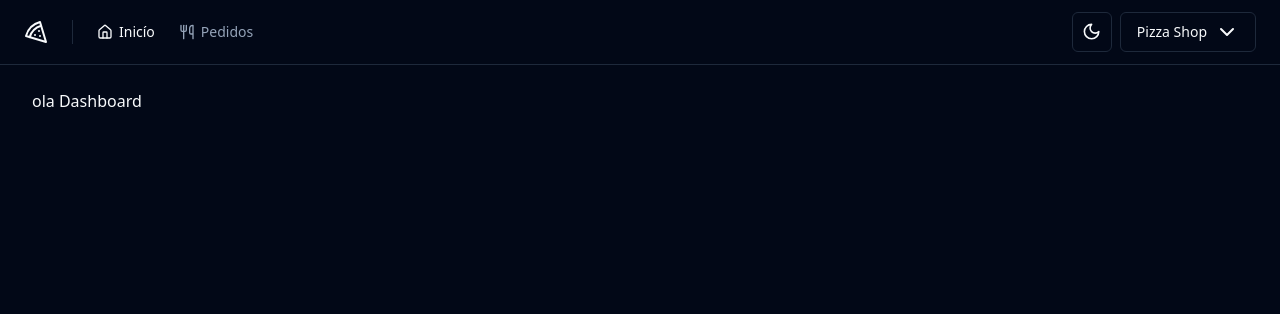
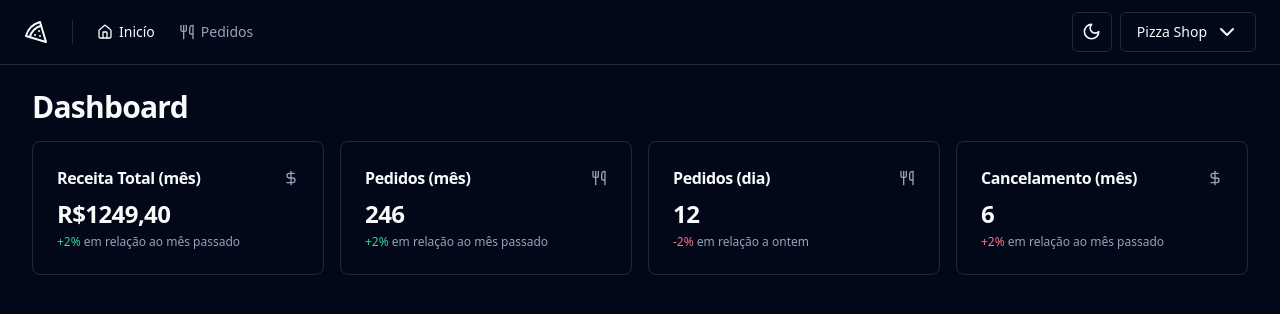
Before and after one commit to fel1pe-r-s/pizzashop, a React (Vite) app: page / in a window 1280 px wide. Shown: the top 314 px of the page. Built offline with nearby package versions, Linux system fonts and the light colour scheme.

Commit message:
cards metics orders

```diff
--- /dev/null
+++ b/src/components/ui/card.tsx
@@ -0,0 +1,79 @@
+import * as React from "react"
+
+import { cn } from "@/lib/utils"
+
+const Card = React.forwardRef<
+  HTMLDivElement,
+  React.HTMLAttributes<HTMLDivElement>
+>(({ className, ...props }, ref) => (
+  <div
+    ref={ref}
+    className={cn(
+      "rounded-lg border bg-card text-card-foreground shadow-sm",
+      className
+    )}
+    {...props}
+  />
+))
+Card.displayName = "Card"
+
+const CardHeader = React.forwardRef<
+  HTMLDivElement,
+  React.HTMLAttributes<HTMLDivElement>
+>(({ className, ...props }, ref) => (
+  <div
+    ref={ref}
+    className={cn("flex flex-col space-y-1.5 p-6", className)}
+    {...props}
+  />
+))
+CardHeader.displayName = "CardHeader"
+
+const CardTitle = React.forwardRef<
+  HTMLParagraphElement,
+  React.HTMLAttributes<HTMLHeadingElement>
+>(({ className, ...props }, ref) => (
+  <h3
+    ref={ref}
+    className={cn(
+      "text-2xl font-semibold leading-none tracking-tight",
+      className
+    )}
+    {...props}
+  />
+))
+CardTitle.displayName = "CardTitle"
+
+const CardDescription = React.forwardRef<
+  HTMLParagraphElement,
+  React.HTMLAttributes<HTMLParagraphElement>
+>(({ className, ...props }, ref) => (
+  <p
+    ref={ref}
+    className={cn("text-sm text-muted-foreground", className)}
+    {...props}
+  />
+))
+CardDescription.displayName = "CardDescription"
+
+const CardContent = React.forwardRef<
+  HTMLDivElement,
+  React.HTMLAttributes<HTMLDivElement>
+>(({ className, ...props }, ref) => (
+  <div ref={ref} className={cn("p-6 pt-0", className)} {...props} />
+))
+CardContent.displayName = "CardContent"
+
+const CardFooter = React.forwardRef<
+  HTMLDivElement,
+  React.HTMLAttributes<HTMLDivElement>
+>(({ className, ...props }, ref) => (
+  <div
+    ref={ref}
+    className={cn("flex items-center p-6 pt-0", className)}
+    {...props}
+  />
+))
+CardFooter.displayName = "CardFooter"
+
+export { Card, CardHeader, CardFooter, CardTitle, CardDescription, CardContent }
--- /dev/null
+++ b/src/pages/app/dasboard/dashboard.tsx
@@ -0,0 +1,24 @@
+
+import { Helmet } from "react-helmet-async";
+import { MonthRevenueCard } from "./month-revenue-card";
+import { MonthOrdersAmountCard } from "./month-orders-amount-card";
+import { DayOrdersAmountCard } from "./day-orders-amount-card";
+import { MonthCanceledOrdersAmountCard } from "./month-orders-canceled-amount-card";
+
+export function Dashboard() {
+    return (
+        <>
+            <Helmet title="Dashboard" />
+
+            <div className="flex flex-col gap-4">
+                <h1 className="text-3xl font-bold tracking-tight">Dashboard</h1>
+                <div className="grid grid-cols-4 gap-4">
+                    <MonthRevenueCard />
+                    <MonthOrdersAmountCard />
+                    <DayOrdersAmountCard />
+                    <MonthCanceledOrdersAmountCard />
+                </div>
+            </div>
+        </>
+    );
+}
--- /dev/null
+++ b/src/pages/app/dasboard/day-orders-amount-card.tsx
@@ -0,0 +1,26 @@
+import { Card, CardContent, CardHeader, CardTitle } from "@/components/ui/card";
+import { Utensils } from "lucide-react";
+export function DayOrdersAmountCard() {
+    return (
+        <Card>
+            <CardHeader className="flex-row space-y-0 items-center justify-between pb-2">
+                <CardTitle className="text-base font-semibold">
+                    Pedidos (dia)
+                </CardTitle>
+                <Utensils className="h-4 w-4 text-muted-foreground" />
+            </CardHeader>
+            <CardContent className="space-y-1">
+                <span className="text-2xl font-bold tracking-tight">
+                    {" "}
+                    12
+                </span>
+                <p className="text-xs text-muted-foreground">
+                    <span className="text-rose-500 dark:text-rose-400">
+                        -2%
+                    </span>{" "}
+                    em relação a ontem
+                </p>
+            </CardContent>
+        </Card>
+    )
+}
--- /dev/null
+++ b/src/pages/app/dasboard/month-orders-amount-card.tsx
@@ -0,0 +1,26 @@
+import { Card, CardContent, CardHeader, CardTitle } from "@/components/ui/card";
+import { Utensils } from "lucide-react";
+export function MonthOrdersAmountCard() {
+    return (
+        <Card>
+            <CardHeader className="flex-row space-y-0 items-center justify-between pb-2">
+                <CardTitle className="text-base font-semibold">
+                    Pedidos (mês)
+                </CardTitle>
+                <Utensils className="h-4 w-4 text-muted-foreground" />
+            </CardHeader>
+            <CardContent className="space-y-1">
+                <span className="text-2xl font-bold tracking-tight">
+                    {" "}
+                    246
+                </span>
+                <p className="text-xs text-muted-foreground">
+                    <span className="text-emerald-500 dark:text-emerald-400">
+                        +2%
+                    </span>{" "}
+                    em relação ao mês passado
+                </p>
+            </CardContent>
+        </Card>
+    )
+}
--- /dev/null
+++ b/src/pages/app/dasboard/month-orders-canceled-amount-card.tsx
@@ -0,0 +1,26 @@
+import { Card, CardContent, CardHeader, CardTitle } from "@/components/ui/card";
+import { DollarSign } from "lucide-react";
+export function MonthCanceledOrdersAmountCard() {
+    return (
+        <Card>
+            <CardHeader className="flex-row space-y-0 items-center justify-between pb-2">
+                <CardTitle className="text-base font-semibold">
+                    Cancelamento (mês)
+                </CardTitle>
+                <DollarSign className="h-4 w-4 text-muted-foreground" />
+            </CardHeader>
+            <CardContent className="space-y-1">
+                <span className="text-2xl font-bold tracking-tight">
+                    {" "}
+                    6
+                </span>
+                <p className="text-xs text-muted-foreground">
+                    <span className="text-rose-500 dark:text-rose-400">
+                        +2%
+                    </span>{" "}
+                    em relação ao mês passado
+                </p>
+            </CardContent>
+        </Card>
+    )
+}
--- /dev/null
+++ b/src/pages/app/dasboard/month-revenue-card.tsx
@@ -0,0 +1,26 @@
+import { Card, CardContent, CardHeader, CardTitle } from "@/components/ui/card";
+import { DollarSign } from "lucide-react";
+export function MonthRevenueCard() {
+    return (
+        <Card>
+            <CardHeader className="flex-row space-y-0 items-center justify-between pb-2">
+                <CardTitle className="text-base font-semibold">
+                    Receita Total (mês)
+                </CardTitle>
+                <DollarSign className="h-4 w-4 text-muted-foreground" />
+            </CardHeader>
+            <CardContent className="space-y-1">
+                <span className="text-2xl font-bold tracking-tight">
+                    {" "}
+                    R$1249,40
+                </span>
+                <p className="text-xs text-muted-foreground">
+                    <span className="text-emerald-500 dark:text-emerald-400">
+                        +2%
+                    </span>{" "}
+                    em relação ao mês passado
+                </p>
+            </CardContent>
+        </Card>
+    )
+}
--- a/src/pages/app/dashboard.tsx
+++ /dev/null
@@ -1,12 +0,0 @@
-import { Helmet } from "react-helmet-async";
-
-export function Dashboard() {
-
-    return (
-        <>
-            <Helmet title="dashboard" />
-
-            <h1>ola Dashboard</h1>
-        </>
-    )
-}
--- a/src/routes.tsx
+++ b/src/routes.tsx
@@ -1,6 +1,6 @@
 import { createBrowserRouter } from "react-router-dom";
 import { SignIn } from "./pages/auth/sign-in";
-import { Dashboard } from "./pages/app/dashboard";
+import { Dashboard } from "./pages/app/dasboard/dashboard";
 import { AppLayout } from "./pages/_layouts/app";
 import { AuthLayout } from "./pages/_layouts/auth";
 import { SignUp } from "./pages/auth/sign-up";
```
